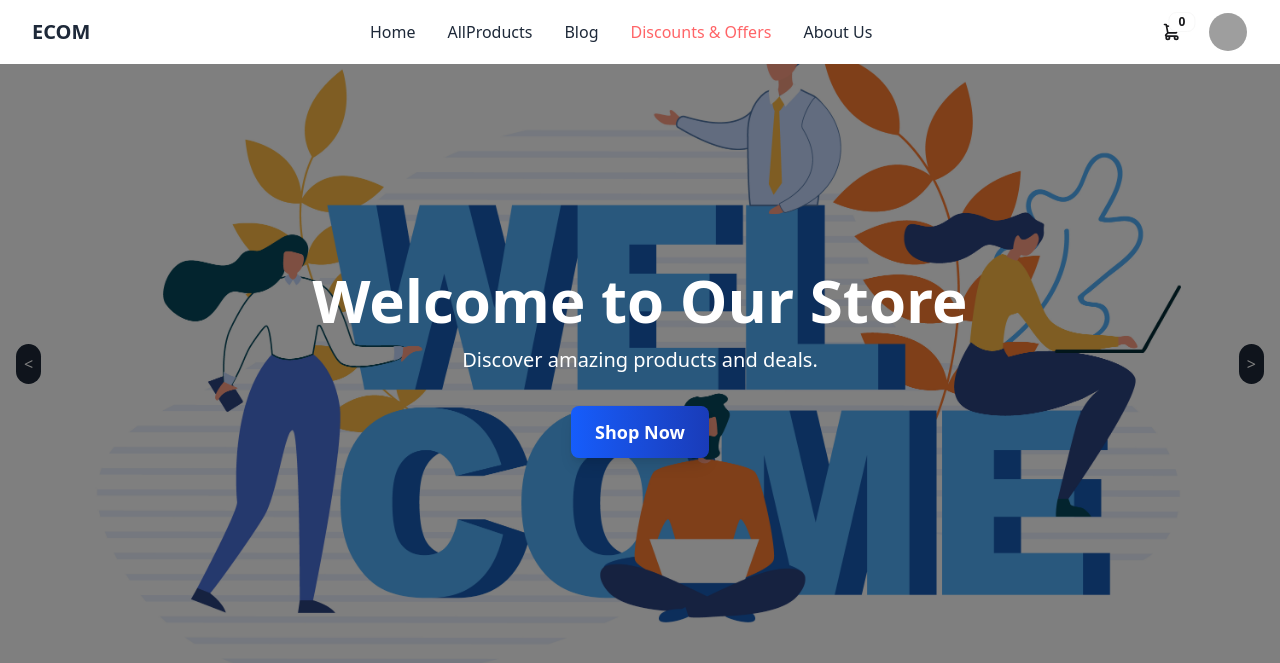
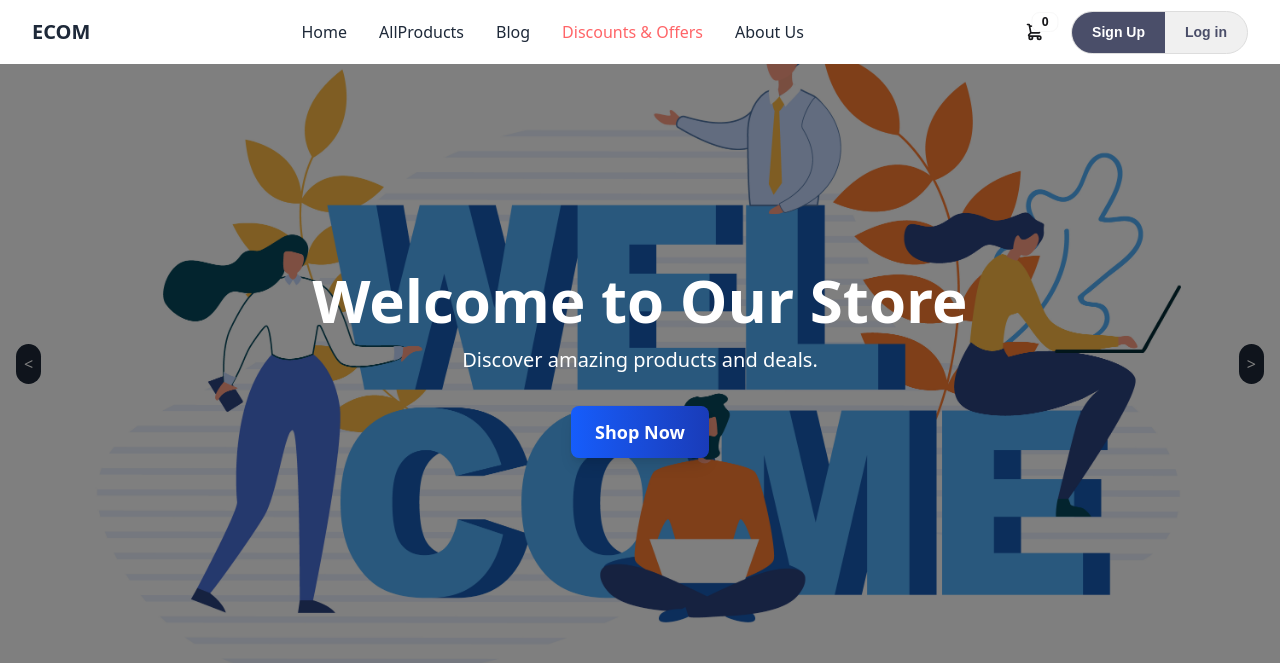
Before and after one commit to Md-iftikher/ecommerce-web, a PHP site: page / in a window 1280 px wide. Shown: the top 663 px of the page. Run offline with PHP 8.4, Linux system fonts and the light colour scheme; some libraries are stand-ins or nearby versions; grey boxes are pictures that could not be loaded.

Commit message:
added login and signin system

```diff
--- a/Client/Pages/login.php
+++ b/Client/Pages/login.php
@@ -26,7 +26,7 @@ if(isset($_GET['success'])) {
       <button type="submit" class="login-button">Login</button>
     </form>
     <div class="signup-link">
-      Don't have an account? <a href="#">Sign up</a>
+      Don't have an account? <a href="signup.php">Sign up</a>
     </div>
   </div>
 </body>
--- a/Client/Pages/signup.php
+++ b/Client/Pages/signup.php
@@ -73,7 +73,7 @@ if(isset($_GET['account_exists'])) {
       <button type="submit" class="signup-button">Sign Up</button>
     </form>
     <div class="login-link">
-      Already have an account? <a href="#">Login</a>
+      Already have an account? <a href="login.php">Login</a>
     </div>
   </div>
   <script src="../js/signup.js"></script>
--- a/Client/Styles/style.css
+++ b/Client/Styles/style.css
@@ -0,0 +1,37 @@
+.button-container {
+  display: inline-flex;
+  border-radius: 25px;
+  overflow: hidden;
+  border: 1px solid #ddd;
+  background-color: #f0f0f0; /* light background for contrast */
+}
+
+.button {
+  padding: 10px 20px;
+  border: none;
+  outline: none;
+  cursor: pointer;
+  font-size: 14px;
+  transition: background-color 0.3s, color 0.3s;
+  font-family: Arial, sans-serif;
+}
+
+.signup-btn {
+  background-color: #4a4e69; /* primary color */
+  color: white;
+  font-weight: bold;
+}
+
+.signup-btn:hover {
+  background-color: #3b3e54; /* slightly darker on hover */
+}
+
+.login-btn {
+  background-color: transparent;
+  color: #4a4e69;
+  font-weight: bold;
+}
+
+.login-btn:hover {
+  background-color: rgba(74, 78, 105, 0.1); /* light tint on hover */
+}
--- a/Client/index.php
+++ b/Client/index.php
@@ -1,10 +1,11 @@
 <?php
 session_start();
+
+
 $login_flag = false;
 if(isset($_SESSION['customer_id'])){
     $login_flag = true;
 }
-
 if(isset($_GET['signed_up'])) {
   echo '<script>window.onload = function() { alert("Account created successfully"); }</script>';
 }
@@ -27,7 +28,76 @@ if(isset($_GET['signed_up'])) {
 <body>
 
     <!-- Navbar Container -->
-    <div id="nav-container"></div>
+    <div id="nav-container">
+        <nav class="bg-base-100 shadow-md">
+            <div class="max-w-7xl mx-auto px-4 sm:px-6 lg:px-8">
+                <div class="flex justify-between h-16 items-center">
+                    <div class="flex-shrink-0">
+                        <span class="text-xl font-bold text-gray-800">ECOM</span>
+                    </div>
+                    <div class="flex space-x-8 items-center">
+                        <a href="/ecommerce-frontend/Client/index.php"
+                            class="text-gray-800 hover:text-gray-600">Home</a>
+                        <a href="./Pages/AllProduct.html" class="text-gray-800 hover:text-gray-600">AllProducts</a>
+                        <a href="#" class="text-gray-800 hover:text-gray-600">Blog</a>
+                        <a href="#" class="text-red-400 hover:text-gray-600">Discounts & Offers</a>
+                        <a href="#" class="text-gray-800 hover:text-gray-600">About Us</a>
+                    </div>
+                    <div class="flex items-center space-x-4">
+                        <div class="dropdown dropdown-end">
+                            <div tabindex="0" role="button" class="btn btn-ghost btn-circle">
+                                <div class="indicator">
+                                    <svg xmlns="http://www.w3.org/2000/svg" class="h-5 w-5" fill="none"
+                                        viewBox="0 0 24 24" stroke="currentColor">
+                                        <path stroke-linecap="round" stroke-linejoin="round" stroke-width="2"
+                                            d="M3 3h2l.4 2M7 13h10l4-8H5.4M7 13L5.4 5M7 13l-2.293 2.293c-.63.63-.184 1.707.707 1.707H17m0 0a2 2 0 100 4 2 2 0 000-4zm-8 2a2 2 0 11-4 0 2 2 0 014 0z" />
+                                    </svg>
+                                    <span class="badge badge-sm indicator-item">0</span> <!-- Cart Count -->
+                                </div>
+                            </div>
+                            <div tabindex="0"
+                                class="card card-compact dropdown-content bg-base-100 z-1 mt-3 w-52 shadow">
+                                <div class="card-body">
+                                    <span class="text-lg font-bold">${cart.length} Items</span>
+                                    <span class="text-info">Subtotal: $${cart.reduce((sum, item) => sum + item.price,
+                                        0).toFixed(2)}</span>
+                                    <div class="card-actions">
+                                        <button class="btn btn-primary btn-block">View cart</button>
+                                    </div>
+                                </div>
+                            </div>
+                        </div>
+                        <?php if($login_flag): ?>
+                        <div class="dropdown dropdown-end">
+                            <div tabindex="0" role="button" class="btn btn-ghost btn-circle avatar">
+                                <div class="w-10 rounded-full">
+                                    <img alt="Tailwind CSS Navbar component"
+                                        src="https://img.daisyui.com/images/stock/photo-1534528741775-53994a69daeb.webp" />
+                                </div>
+                            </div>
+                            <ul tabindex="0"
+                                class="menu menu-sm dropdown-content bg-base-100 rounded-box z-1 mt-3 w-52 p-2 shadow">
+                                <li>
+                                    <a class="justify-between" href="./Pages/my_profile.php">
+                                        Profile
+                                    </a>
+                                </li>
+                                <li><a>Settings</a></li>
+                                <li><a href="php/login/logout.php">Logout</a></li>
+                            </ul>
+                        </div>
+                        <?php else : ?>
+                        <div class="button-container">
+                            <a href="Pages/signup.php" class="button signup-btn">Sign Up</a>
+                            <a href="Pages/login.php" class="button login-btn">Log in</a>
+                        </div>
+                        <?php endif; ?>
+
+                    </div>
+                </div>
+            </div>
+        </nav>
+    </div>
 
     <main>
         <!-- Slider Section -->
--- a/Client/js/home.js
+++ b/Client/js/home.js
@@ -91,7 +91,7 @@ async function loadComponent(url, targetId) {
 }
 
 // Load Navbar and Footer
-loadComponent("Component/navbar.html", 'nav-container');
+// loadComponent("Component/navbar.html", 'nav-container');
 loadComponent('Component/footer.html', 'footer-container');
 
 // Function to Update Cart Count in Navbar
--- a/Client/php/functions.php
+++ b/Client/php/functions.php
@@ -1,4 +1,6 @@
 <?php
+$customer_id = (int)$_SESSION['customer_id'];
+
 include_once __DIR__ . "/./config.php";
 
 function check_input($data) {
@@ -11,10 +13,11 @@ function check_input($data) {
 
 function no_of_addresses() {
   global $conn;
+  global $customer_id;
 
   $sql = "
   select count(address) as addressNo from delivery_addresses
-  where customer_id = 1;
+  where customer_id = $customer_id;
   ";
   $result = $conn->query($sql);
   $row = $result->fetch_assoc();
--- a/Client/php/login/verify_login.php
+++ b/Client/php/login/verify_login.php
@@ -8,7 +8,7 @@ $password = $_POST['password'];
 
 
 $sql = "
-select hashed_password, customer_id from customers
+select first_name, hashed_password, customer_id from customers
 where email = '$email';
 ";
 
@@ -16,11 +16,13 @@ $result = $conn->query($sql);
 $row = $result->fetch_assoc();
 $hash = $row['hashed_password'];
 $customer_id = $row['customer_id'];
+$first_name = $row['first_name'];
 
 
 if(password_verify($password, $hash)) {
     session_start();
     $_SESSION['customer_id'] = $customer_id;
+    $_SESSION['first_name'] = $first_name;
     header("location: ../../index.php");
     exit();
 }
--- a/Client/php/my_profile/read_profile.php
+++ b/Client/php/my_profile/read_profile.php
@@ -1,10 +1,13 @@
 <?php
+// session_start();
+$customer_id = (int)$_SESSION['customer_id'];
+
 include_once __DIR__ . "/../config.php";
 
 $sql = "
 select first_name, last_name, email, contact, dob, gender
 from customers
-where customer_id = 1;
+where customer_id = $customer_id;
 ";
 
 $result = $conn->query($sql);
--- a/Client/php/my_profile/update_profile.php
+++ b/Client/php/my_profile/update_profile.php
@@ -1,4 +1,5 @@
 <?php
+session_start();
 include_once __DIR__ . "/../config.php";
 include_once __DIR__ . "/../functions.php";
 
@@ -17,6 +18,7 @@ where customer_id = $id;
 ";
 
 if($conn->query($sql)) {
+    $_SESSION['first_name'] = $fname;
     header("location: ../../Pages/my_profile.php?profile=true&success=true");
 }
 
```
Also changed, not shown: Client/Pages/my_profile.php (+10 -5 lines), Client/php/my_profile/read_address.php (+5 -2 lines).
